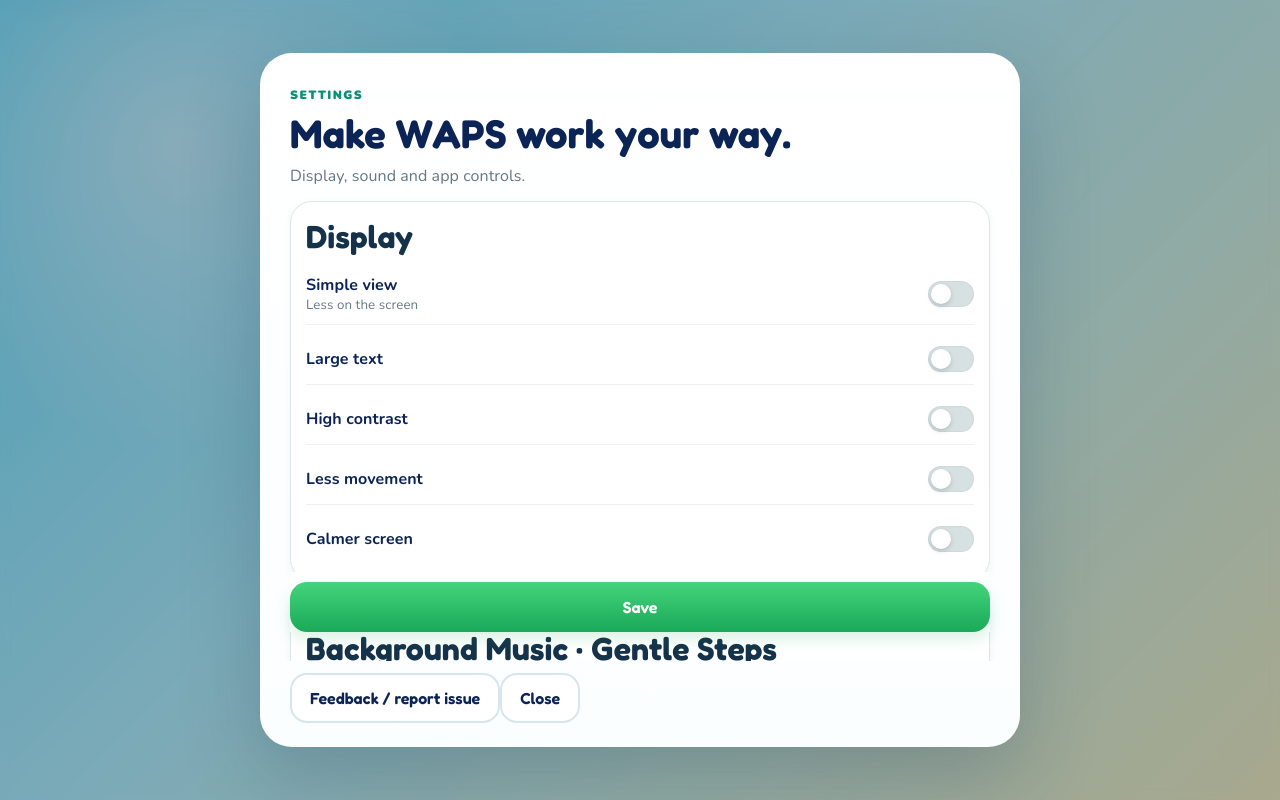
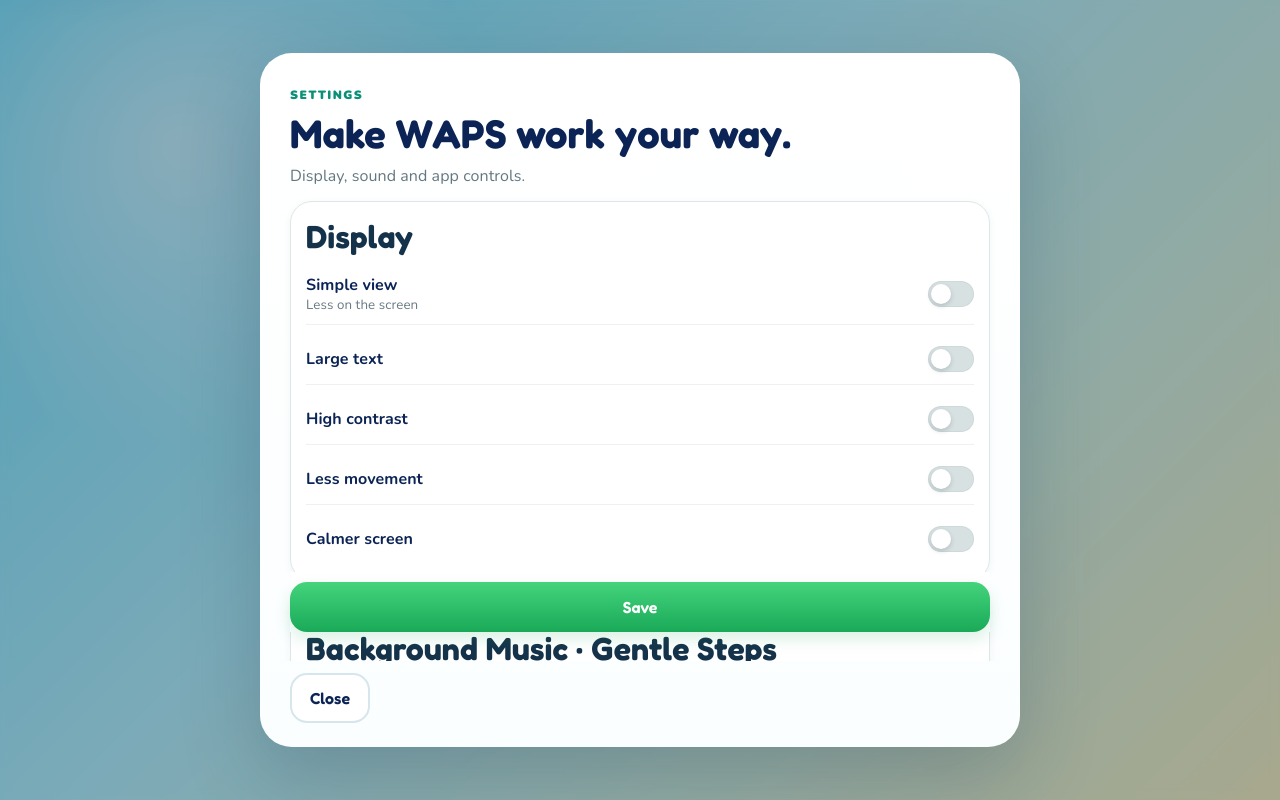
Before and after one commit to glenroygriffiths876-collab/WAPS-APP, a plain HTML site: page index.html in a window 1280 px wide. Both pictures are taken after a click on the button "Settings". Drawn offline with Linux system fonts and the light colour scheme; no server answers.

```diff
--- a/index.html
+++ b/index.html
@@ -1,4 +1,4 @@
-<!doctype html><html lang="en-JM"><head><meta charset="utf-8"><meta name="viewport" content="width=device-width,initial-scale=1,viewport-fit=cover"><meta name="theme-color" content="#164EBD"><meta name="description" content="WAPS Communication by Western Autism Parents Support — free, private, caregiver-guided communication support."><link rel="manifest" href="./manifest.webmanifest"><link rel="preload" href="./assets/fonts/fredoka-variable.woff2" as="font" type="font/woff2" crossorigin><link rel="preload" href="./assets/fonts/nunito-variable.ttf" as="font" type="font/ttf" crossorigin><link rel="stylesheet" href="./app.css?v=61"><link rel="stylesheet" href="./assets/ui/v59/home-art.css?v=59"><link rel="icon" type="image/svg+xml" href="./icon.svg"><link rel="icon" type="image/png" sizes="32x32" href="./icon-32.png"><link rel="icon" type="image/png" sizes="16x16" href="./icon-16.png"><link rel="apple-touch-icon" sizes="180x180" href="./apple-touch-icon.png"><title>WAPS Communication | Western Autism Parents Support</title></head><body>
+<!doctype html><html lang="en-JM"><head><meta charset="utf-8"><meta name="viewport" content="width=device-width,initial-scale=1,viewport-fit=cover"><meta name="theme-color" content="#164EBD"><meta name="description" content="WAPS Communication by Western Autism Parents Support — free, private, caregiver-guided communication support."><link rel="manifest" href="./manifest.webmanifest"><link rel="preload" href="./assets/fonts/fredoka-variable.woff2" as="font" type="font/woff2" crossorigin><link rel="preload" href="./assets/fonts/nunito-variable.ttf" as="font" type="font/ttf" crossorigin><link rel="stylesheet" href="./app.css?v=60"><link rel="stylesheet" href="./assets/ui/v59/home-art.css?v=59"><link rel="icon" type="image/svg+xml" href="./icon.svg"><link rel="icon" type="image/png" sizes="32x32" href="./icon-32.png"><link rel="icon" type="image/png" sizes="16x16" href="./icon-16.png"><link rel="apple-touch-icon" sizes="180x180" href="./apple-touch-icon.png"><title>WAPS Communication | Western Autism Parents Support</title></head><body>
 <a class="skip" href="#main">Skip to content</a><div id="offlineBanner" class="offline hidden">You’re offline — core WAPS tools still work.</div>
 <header class="topbar waps-header v52-header">
   <button class="brand waps-wordmark official-wordmark v52-brand" data-route="home" aria-label="WAPS — Western Autism Parents Support home"><img class="official-brand-mark" src="./assets/brand/waps-mark.svg" alt="" aria-hidden="true"><span class="official-brand-name">Western Autism Parents Support</span></button>
@@ -32,6 +32,5 @@
 <button id="installFab" class="waps-install-fab hidden" data-action="installWaps" aria-label="Install WAPS" title="Install WAPS"><svg viewBox="0 0 32 32" aria-hidden="true"><path d="M16 4v15m0 0-6-6m6 6 6-6M6 23v4h20v-4" fill="none" stroke="currentColor" stroke-width="3" stroke-linecap="round" stroke-linejoin="round"/></svg><span>Install</span></button>
 <button id="shareFab" class="waps-share-fab" data-action="shareApp" aria-label="Share WAPS" title="Share WAPS"><svg viewBox="0 0 32 32" aria-hidden="true"><circle cx="23.5" cy="7.5" r="4.5"/><circle cx="8.5" cy="16" r="4.5"/><circle cx="23.5" cy="24.5" r="4.5"/><path d="M12.5 14 19.5 10M12.5 18 19.5 22" fill="none" stroke="currentColor" stroke-width="3.2" stroke-linecap="round"/></svg><span>Share</span></button>
 </div>
-<button id="feedbackFab" class="waps-feedback-fab" data-action="pageFeedback" aria-label="Report a problem or share feedback about this page" title="Feedback"><svg viewBox="0 0 32 32" aria-hidden="true"><path d="M6 6h20v15H14l-6 5v-5H6z" fill="none" stroke="currentColor" stroke-width="2.5" stroke-linejoin="round"/><path d="M11 11h10M11 16h7" stroke="currentColor" stroke-width="2.5" stroke-linecap="round"/></svg><span>Feedback</span></button>
-<dialog id="modal"><div id="modalBody"></div><div class="dialog-close feedback-dialog-actions"><button type="button" class="btn ghost modal-feedback-button" data-action="pageFeedback">Feedback / report issue</button><button type="button" class="btn ghost" data-action="closeModal">Close</button></div></dialog><div id="toast" class="toast" role="status" aria-live="polite"></div>
-<script type="module" src="./app.js?v=61"></script></body></html>
+<dialog id="modal"><div id="modalBody"></div><div class="dialog-close"><button type="button" class="btn ghost" data-action="closeModal">Close</button></div></dialog><div id="toast" class="toast" role="status" aria-live="polite"></div>
+<script type="module" src="./app.js?v=60"></script></body></html>
```
